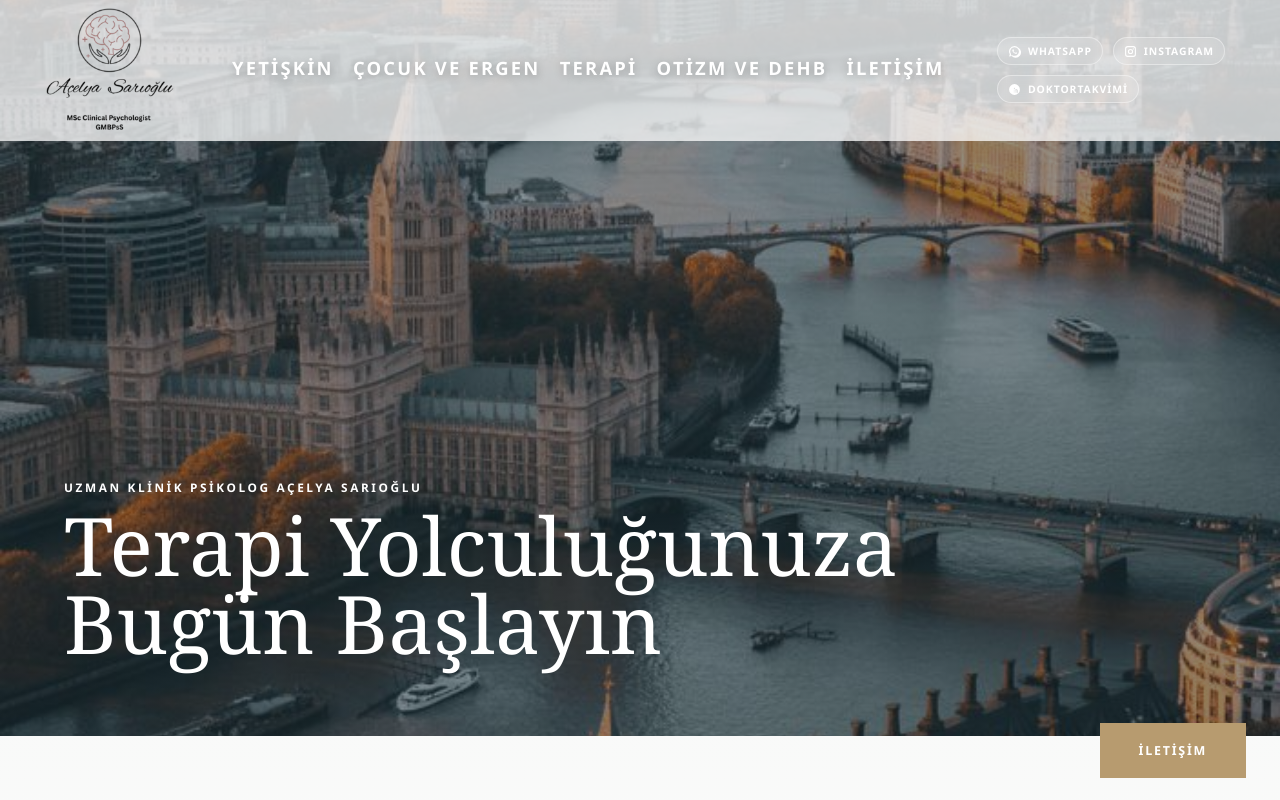
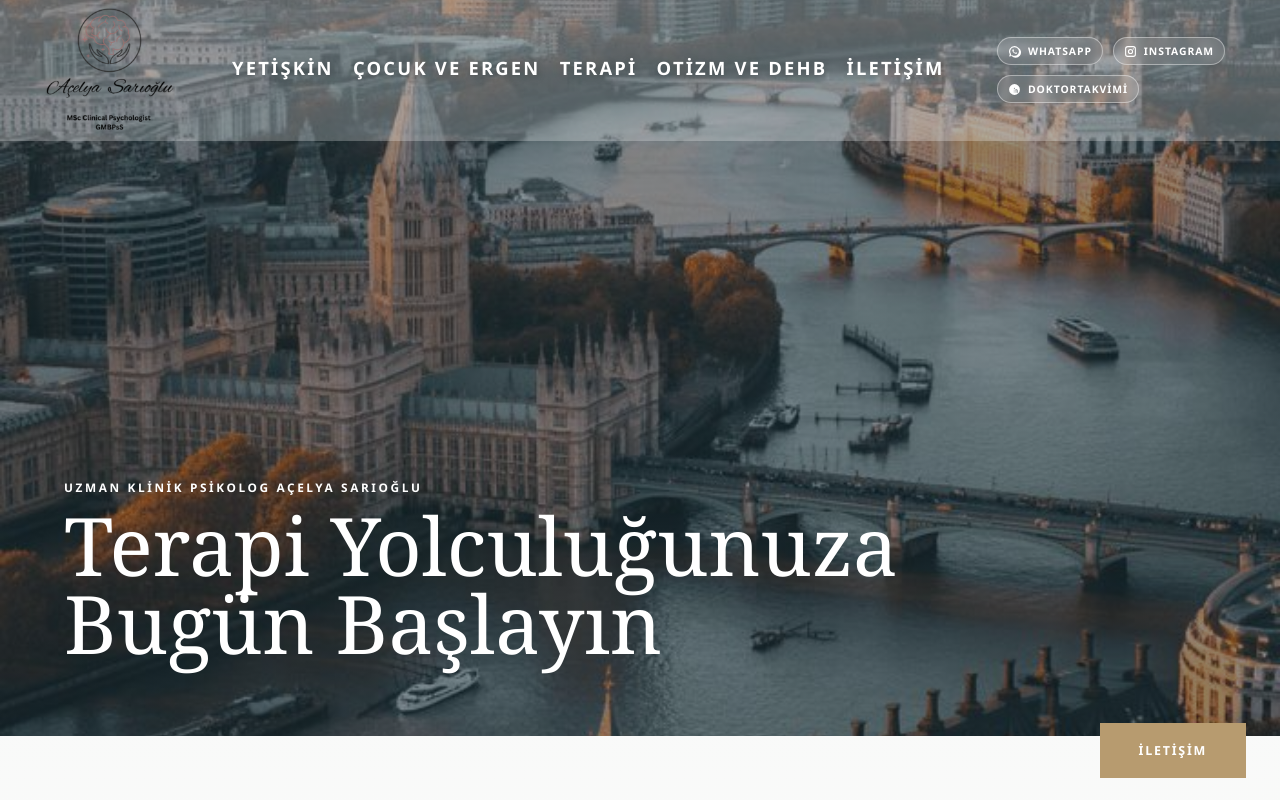
Before and after one commit to OmerYilmazlar/acelya-sarioglu, a React (Vite) app: page / in a window 1280 px wide. Shown: the top 800 px of the page. Built offline with nearby package versions, Linux system fonts and the light colour scheme.

Commit message:
style: make navbar more transparent - 25% opacity like frosted glass

```diff
--- a/src/index.css
+++ b/src/index.css
@@ -58,7 +58,7 @@ a {
 
 .site-header.home-overlay.at-top {
   position: absolute;
-  background: rgba(255, 255, 255, 0.75);
+  background: rgba(255, 255, 255, 0.25);
   border-bottom: 0;
   backdrop-filter: none;
 }
```
